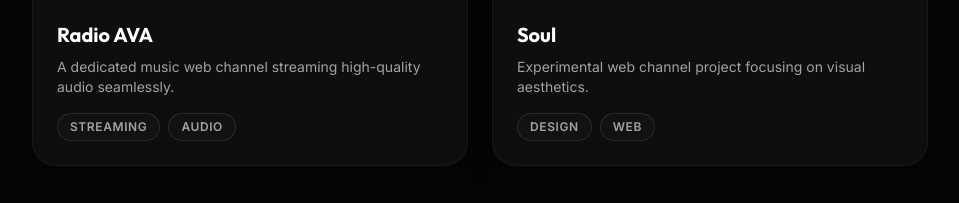
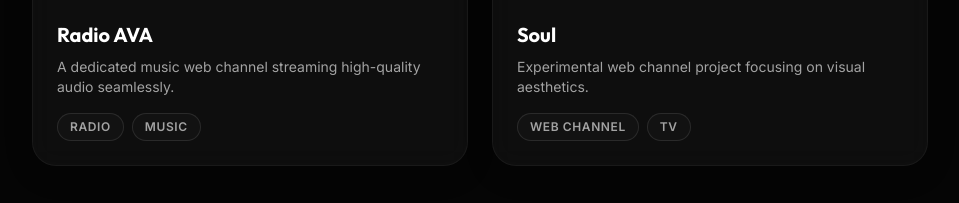
Before and after one commit to BNKdesigns/bnkd.xyz, a plain HTML site: page index.html in a window 1280 px wide. Shown: the part 1617-1820 px from the top of the page, without its empty margins (160-1119 px from the left). Drawn offline with nearby package versions, Linux system fonts and the light colour scheme; no server answers.

Commit message:
Update index.html

```diff
--- a/index.html
+++ b/index.html
@@ -528,8 +528,8 @@
                         <h3 class="text-xl font-bold mb-2">Radio AVA</h3>
                         <p class="text-[var(--text-secondary)] text-sm mb-4">A dedicated music web channel streaming high-quality audio seamlessly.</p>
                         <div class="flex flex-wrap gap-2">
-                            <span class="tag">Streaming</span>
-                            <span class="tag">Audio</span>
+                            <span class="tag">Radio</span>
+                            <span class="tag">Music</span>
                         </div>
                     </div>
                 </div>
@@ -543,8 +543,8 @@
                         <h3 class="text-xl font-bold mb-2">Soul</h3>
                         <p class="text-[var(--text-secondary)] text-sm mb-4">Experimental web channel project focusing on visual aesthetics.</p>
                         <div class="flex flex-wrap gap-2">
-                            <span class="tag">Design</span>
-                            <span class="tag">Web</span>
+                            <span class="tag">Web Channel</span>
+                            <span class="tag">TV</span>
                         </div>
                     </div>
                 </div>
```
